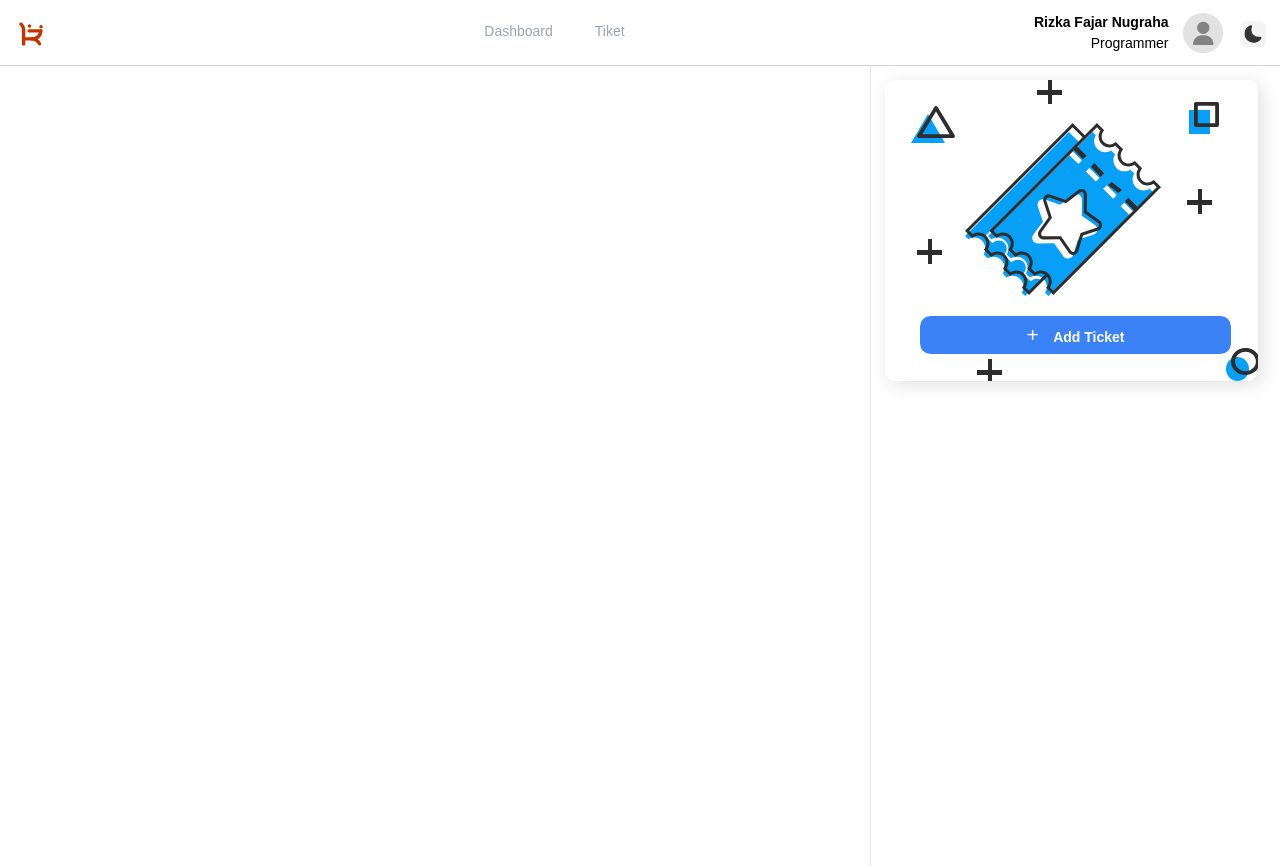
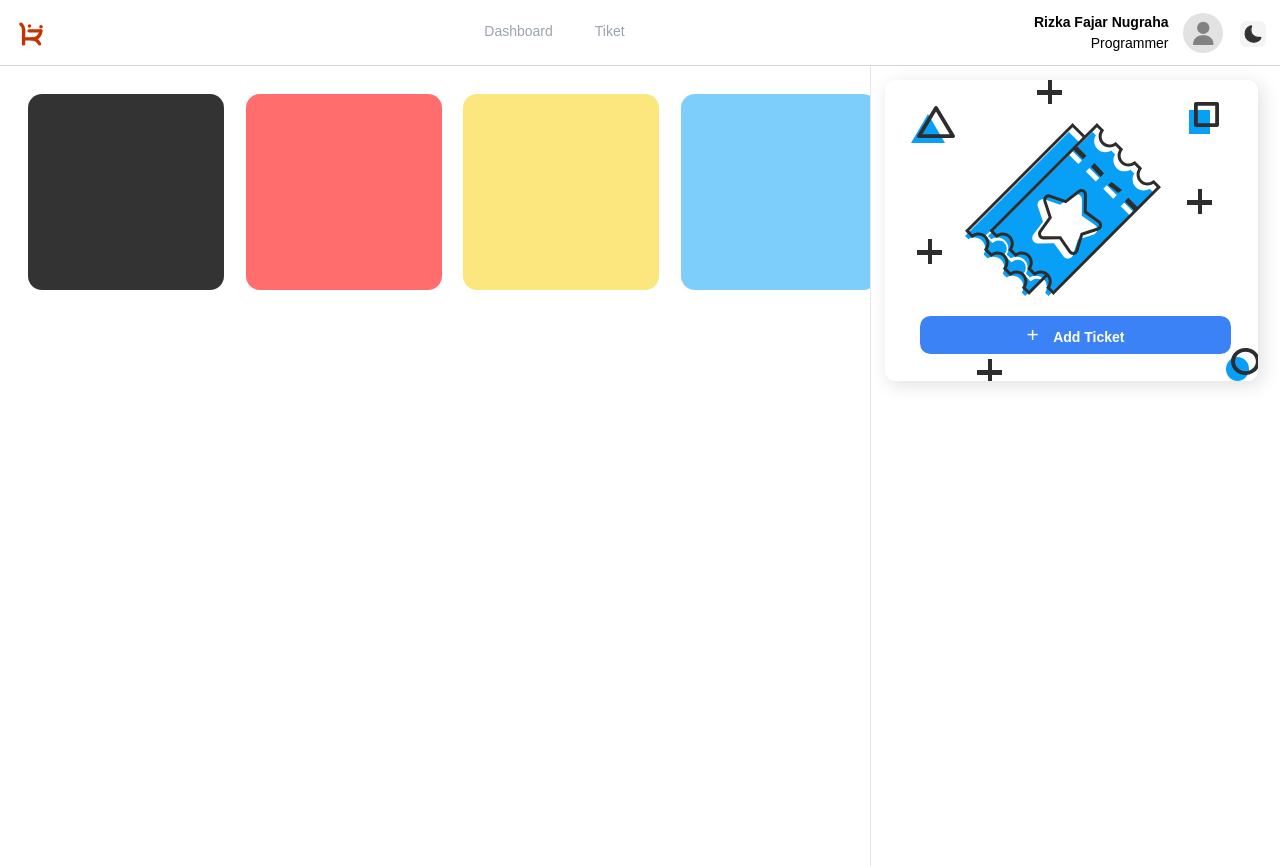
Before and after one commit to nunutech40/cs-ticketing-rjs, a React (Create React App) app: page / in a window 1280 px wide. Built offline with nearby package versions, Linux system fonts and the light colour scheme; sample sign-in values are in the browser's storage; the HTML template or start-up script is replaced by a standard one.

Commit message:
ini update tan sih

```diff
--- a/src/components/home/index.js
+++ b/src/components/home/index.js
@@ -28,8 +28,25 @@ export default function Home() {
             <Header/>
             <div className="h-screen md:flex">
 
-                <div className="relative overflow-hidden md:flex flex-1 bg-white justify-around items-center">
+                <div className="relative self-start overflow-hidden md:flex flex-1 bg-white justify-around items-center">
+                    <div className="w-full mt-8">
+                        <div className="w-full md:flex mx-8">
 
+                            <div className="relative overflow-hidden md:flex w-1/4 bg-white justify-between items-center hidden">
+                                <div className="bg-bg-black-card rounded-2xl w-56 h-56"></div>
+                            </div>
+
+                            <div className="relative overflow-hidden md:flex w-1/4 bg-white justify-between items-center hidden">
+                                <div className="bg-bg-red-card rounded-2xl w-56 h-56"></div>
+                            </div>
+                            <div className="relative overflow-hidden md:flex w-1/4 bg-white justify-between items-center hidden">
+                                <div className="bg-bg-yellow-card rounded-2xl w-56 h-56"></div>
+                            </div>
+                            <div className="relative overflow-hidden md:flex w-1/4 bg-white justify-between items-center hidden">
+                                <div className="bg-bg-blue-card rounded-2xl w-56 h-56"></div>
+                            </div>
+                        </div>
+                    </div>
                 </div>
 
                 <div className="flex w-421 justify-left items-center border-l">
--- a/tailwind.config.js
+++ b/tailwind.config.js
@@ -5,7 +5,15 @@ module.exports = {
     "./public/index.html",
   ],
   theme: {
-    extend: {},
+    extend: {
+      colors: {
+        'bg-black-card': '#333333',
+        'bg-red-card': '#FF6D6D',
+        'bg-yellow-card': '#FBE77D',
+        'bg-blue-card': '#7DCEFB',
+      },
+    },
   },
   plugins: [],
+
 }
```
Also changed, not shown: src/assets/bt_bg.svg (added).
